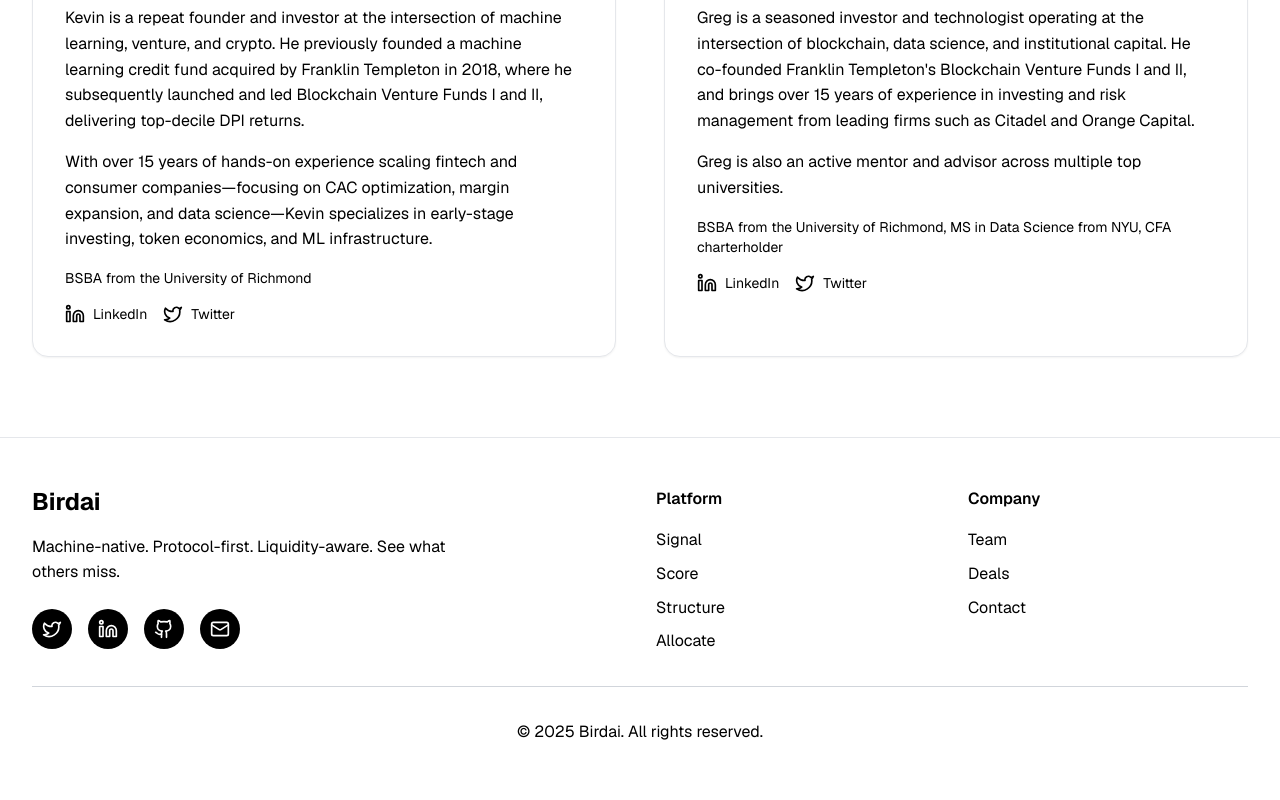
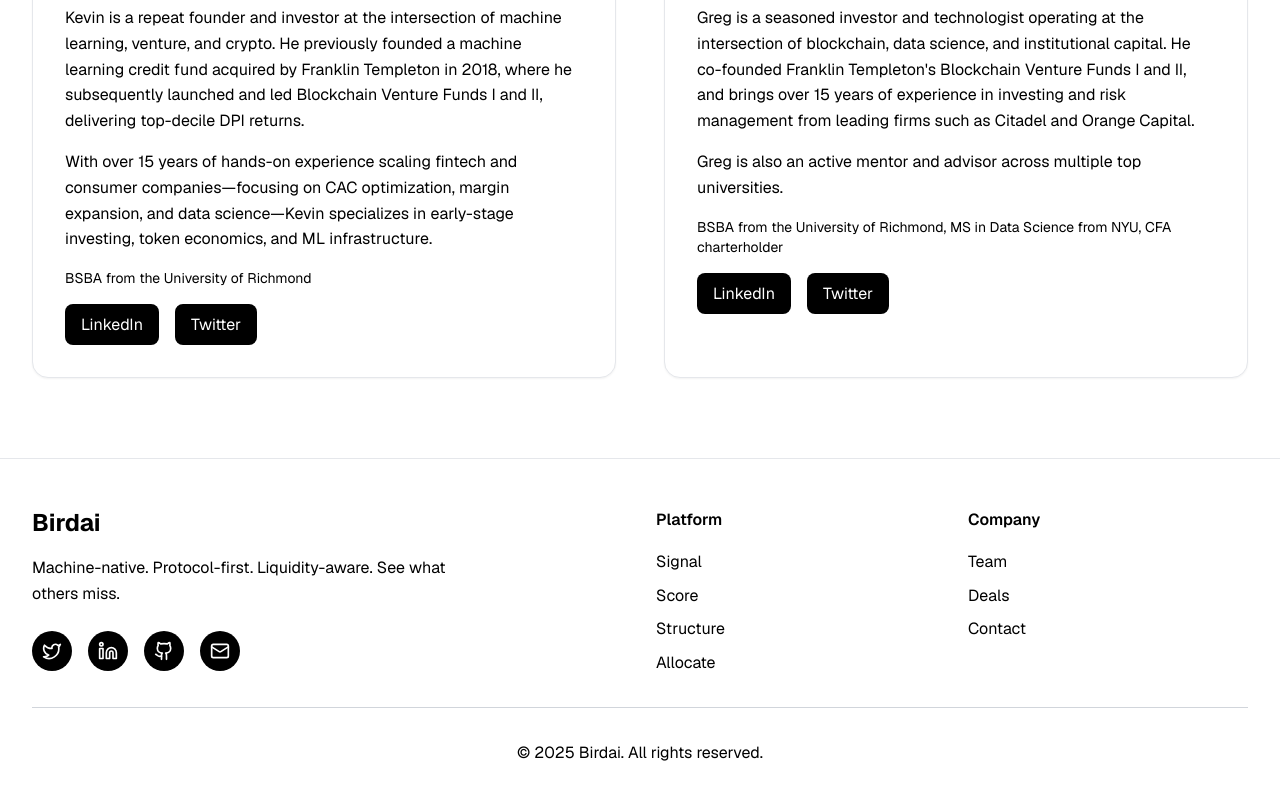
Before and after one commit to Kfar19/CursorWeb, a Next.js app: page / in a window 1280 px wide. Shown: the part 3770-4570 px from the top of the page. Built offline with nearby package versions, Linux system fonts and the light colour scheme; no server answers.

Commit message:
Create new simple black buttons for social media links

```diff
--- a/src/app/page.tsx
+++ b/src/app/page.tsx
@@ -1439,26 +1439,18 @@
                 economics, and ML infrastructure.
               </p>
               <p className="text-black text-sm mb-4">BSBA from the University of Richmond</p>
-              <div className="flex space-x-4">
+              <div className="flex space-x-4 mt-4">
                 <button
-                  className="inline-flex items-center space-x-2 text-black hover:text-gray-600 transition-colors cursor-pointer bg-transparent border-none p-0"
-                  onClick={() => {
-                    console.log('LinkedIn clicked');
-                    window.open('https://www.linkedin.com/in/pies', '_blank');
-                  }}
+                  className="px-4 py-2 bg-black text-white rounded-lg hover:bg-gray-800 transition-colors"
+                  onClick={() => window.open('https://www.linkedin.com/in/pies', '_blank')}
                 >
-                  <Linkedin className="w-5 h-5" />
-                  <span className="text-sm">LinkedIn</span>
+                  LinkedIn
                 </button>
                 <button
-                  className="inline-flex items-center space-x-2 text-black hover:text-gray-600 transition-colors cursor-pointer bg-transparent border-none p-0"
-                  onClick={() => {
-                    console.log('Twitter clicked');
-                    window.open('https://twitter.com/KRFsocial', '_blank');
-                  }}
+                  className="px-4 py-2 bg-black text-white rounded-lg hover:bg-gray-800 transition-colors"
+                  onClick={() => window.open('https://twitter.com/KRFsocial', '_blank')}
                 >
-                  <Twitter className="w-5 h-5" />
-                  <span className="text-sm">Twitter</span>
+                  Twitter
                 </button>
               </div>
             </div>
@@ -1476,26 +1468,18 @@
                 Greg is also an active mentor and advisor across multiple top universities.
               </p>
               <p className="text-black text-sm mb-4">BSBA from the University of Richmond, MS in Data Science from NYU, CFA charterholder</p>
-              <div className="flex space-x-4">
+              <div className="flex space-x-4 mt-4">
                 <button
-                  className="inline-flex items-center space-x-2 text-black hover:text-gray-600 transition-colors cursor-pointer bg-transparent border-none p-0"
-                  onClick={() => {
-                    console.log('Greg LinkedIn clicked');
-                    window.open('https://www.linkedin.com/in/scatman/', '_blank');
-                  }}
+                  className="px-4 py-2 bg-black text-white rounded-lg hover:bg-gray-800 transition-colors"
+                  onClick={() => window.open('https://www.linkedin.com/in/scatman/', '_blank')}
                 >
-                  <Linkedin className="w-5 h-5" />
-                  <span className="text-sm">LinkedIn</span>
+                  LinkedIn
                 </button>
                 <button
-                  className="inline-flex items-center space-x-2 text-black hover:text-gray-600 transition-colors cursor-pointer bg-transparent border-none p-0"
-                  onClick={() => {
-                    console.log('Greg Twitter clicked');
-                    window.open('https://twitter.com/gscanlon.lrn', '_blank');
-                  }}
+                  className="px-4 py-2 bg-black text-white rounded-lg hover:bg-gray-800 transition-colors"
+                  onClick={() => window.open('https://twitter.com/gscanlon.lrn', '_blank')}
                 >
-                  <Twitter className="w-5 h-5" />
-                  <span className="text-sm">Twitter</span>
+                  Twitter
                 </button>
               </div>
             </div>
```
